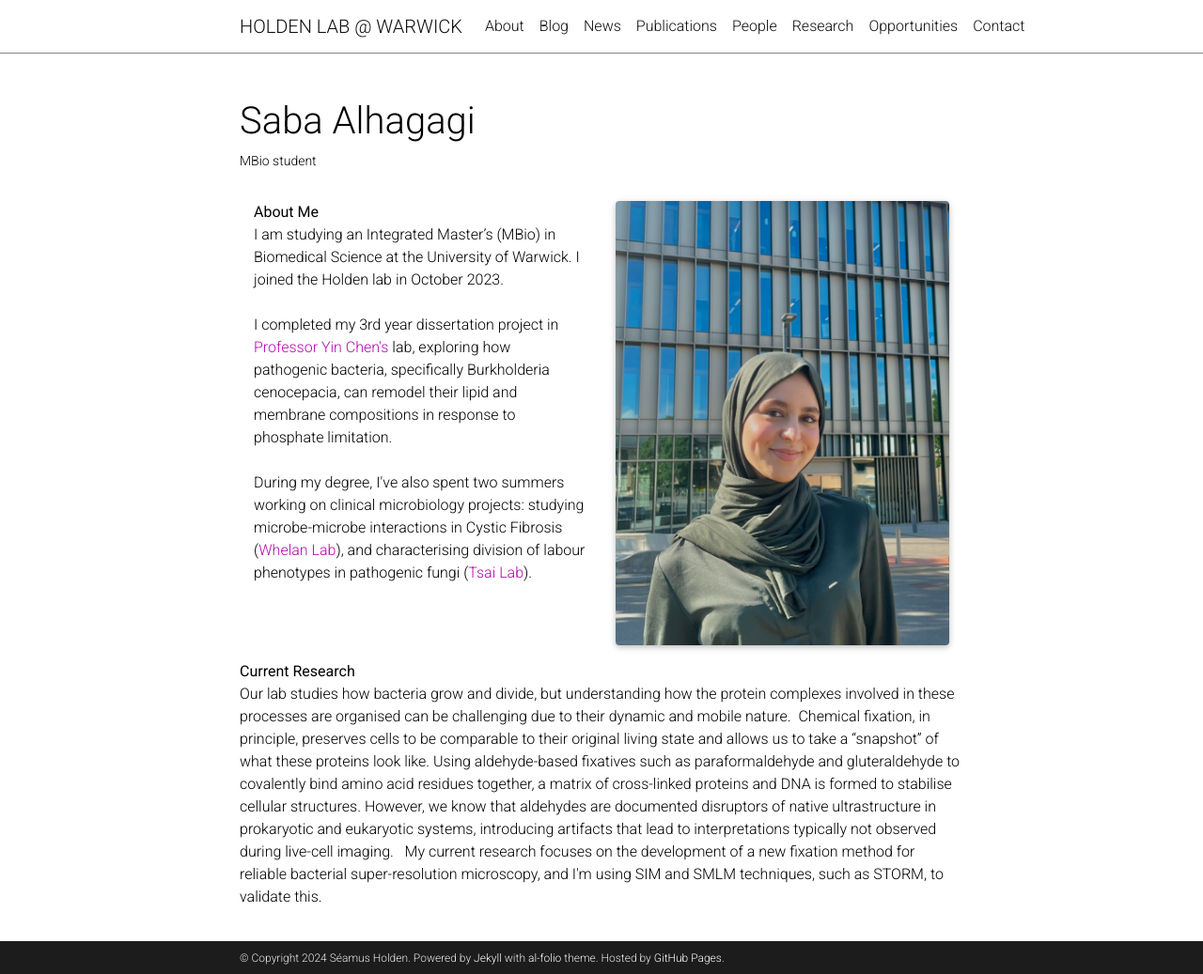
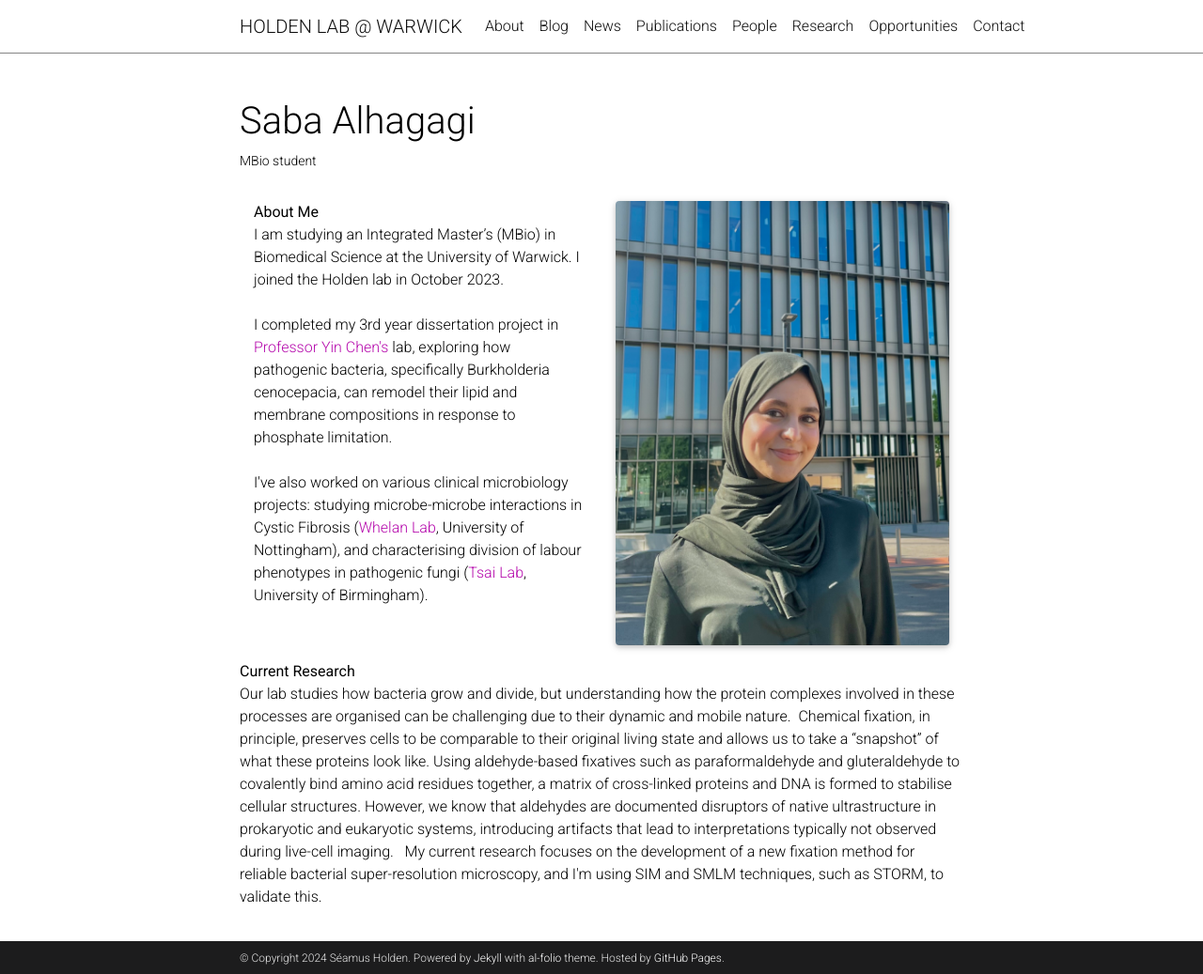
Before and after one commit to HoldenLab/holdenlab.github.io, a Jekyll site: the page built from _projects/alhagagi_saba.md, in a window 1280 px wide and 1037 px high. Shown: the whole window at 94% size. Built offline with Jekyll 4.4.1, drawn with Linux system fonts in a browser that asks for light colours; full-size pictures stand in for the smaller copies a plugin makes; comment, search, counter and statistics services are not loaded; a style sheet for code colours, icons or effects is not loaded.

Commit message:
Update alhagagi_saba.md

```diff
--- a/_projects/alhagagi_saba.md
+++ b/_projects/alhagagi_saba.md
@@ -19,7 +19,7 @@
 I completed my 3rd year dissertation project in <a href="https://www.yinchenlab.org">Professor Yin Chen's</a> lab, exploring how pathogenic bacteria, specifically Burkholderia cenocepacia, can remodel their lipid and membrane compositions in response to phosphate limitation.
 <br>
 <br>
-During my degree, I've also spent two summers working on clinical microbiology projects: studying microbe-microbe interactions in Cystic Fibrosis (<a href="http://www.whelanlab.co.uk/research/">Whelan Lab</a>), and characterising division of labour phenotypes in pathogenic fungi (<a href="https://sites.google.com/view/tsailab/research?authuser=0">Tsai Lab</a>).
+I've also worked on various clinical microbiology projects: studying microbe-microbe interactions in Cystic Fibrosis (<a href="http://www.whelanlab.co.uk/research/">Whelan Lab</a>, University of Nottingham), and characterising division of labour phenotypes in pathogenic fungi (<a href="https://sites.google.com/view/tsailab/research?authuser=0">Tsai Lab</a>, University of Birmingham).
 
 <br>
 <br>
```
